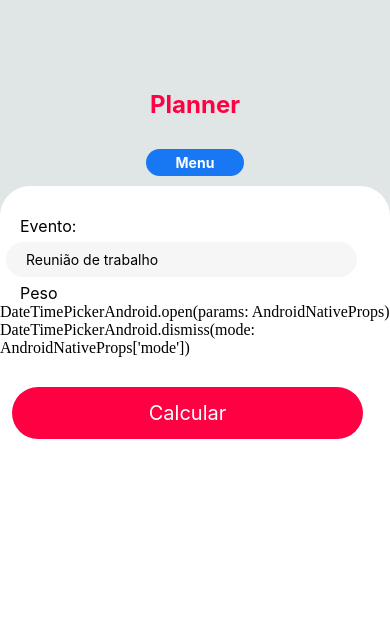
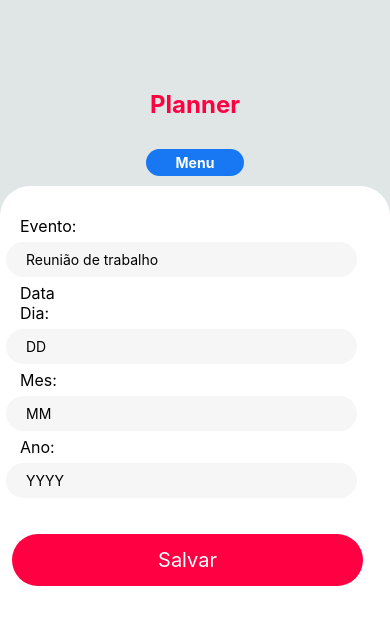
Before and after one commit to gabriegsti/plannermobile, a React Native app: screen /CreateEvento in a window 390 px wide. Shown: the top 624 px of the page. Built offline with nearby package versions, Linux system fonts and the light colour scheme.

Commit message:
começando tela de editar evento

```diff
--- a/App.js
+++ b/App.js
@@ -1,10 +1,11 @@
 import React from 'react';
 import { NavigationContainer } from '@react-navigation/native';
 import { createNativeStackNavigator } from '@react-navigation/native-stack';
-import HomeScreen  from './src/components/Home';
 import IndexEvento from './src/components/Evento';
 import Menu from './src/components/Menu';
 import CreateEvento from './src/components/Evento/create';
+import EditEvento from './src/components/Evento/edit';
+
 
 const Stack = createNativeStackNavigator();
 
@@ -15,6 +16,7 @@ export default function App() {
         <Stack.Screen options={{ headerShown: false }} name="Menu" component={ Menu }/>
         <Stack.Screen options={{ headerShown: false }} name="IndexEvento" component={ IndexEvento }/>
         <Stack.Screen options={{ headerShown: false }} name="CreateEvento" component={ CreateEvento }/>
+        <Stack.Screen options={{ headerShown: false }} name="EditEvento" component={ EditEvento }/>
        </Stack.Navigator>
     </NavigationContainer>
   );
--- a/api.js
+++ b/api.js
@@ -1,5 +1,5 @@
 
 const instance = {
-    baseURL: 'https://b799-2804-14d-5c74-a5ea-3586-55a3-9e2c-4c9a.sa.ngrok.io',
+    baseURL: 'https://0bbf-2804-14d-5c74-a5ea-b512-17a8-c46b-47b5.sa.ngrok.io',
 };
 export default instance;
--- a/package.json
+++ b/package.json
@@ -10,7 +10,7 @@
     "eject": "expo eject"
   },
   "dependencies": {
-    "@react-native-community/datetimepicker": "github:react-native-community/datetimepicker",
+    "@react-native-community/datetimepicker": "^6.1.2",
     "@react-navigation/native": "^6.0.13",
     "@react-navigation/native-stack": "^6.9.0",
     "axios": "^1.1.3",
@@ -20,6 +20,7 @@
     "react-dom": "17.0.2",
     "react-native": "0.68.2",
     "react-native-datepicker": "^1.7.2",
+    "react-native-picker-select": "^8.0.4",
     "react-native-safe-area-context": "4.2.4",
     "react-native-screens": "~3.11.1",
     "react-native-web": "0.17.7"
--- a/src/components/Evento/create.js
+++ b/src/components/Evento/create.js
@@ -7,24 +7,42 @@ import {
     Vibration,
     Pressable,
     Keyboard,
-    Button
+    Button,
+    Platform
 } from "react-native";
 import styles from "./styles/CreateEventoStyle";
-import { DateTimePickerAndroid } from '@react-native-community/datetimepicker';
 import Title from "../Title";
+import api from "../../../api";
 
-export default function CreateEvento(){
+
+function CreateEvento(){
 
     const [evento, setEvento] = useState(null);
-    const [dataDoEvento, setdataDoEvento] = useState(null);
-    const [textButton, setTextButton] = useState("Calcular");
-    const [errorMessage, seatErrorMessage] = useState(null);
-    const [date, setDate] = useState(new Date());
-    const [exibirCalendario, setExibirCalendario] = useState(false);
+    const [errorMessageDia, setErrorMessageDia] = useState(null);
+    const [errorMessageMes, setErrorMessageMes] = useState(null);
+    const [errorMessageAno, setErrorMessageAno] = useState(null);
 
-    const onChange = (event, selectedDate) => {
-        setDate(selectedDate);
-    };
+    const [dia, setDia] = useState();
+    const [mes, setMes] = useState();
+    const [ano, setAno] = useState();
+
+
+    function SalvarEvento (){
+        let date = ano + '-' + mes + '-' + dia ;
+        console.log(date);
+        fetch(api.baseURL + '/' + 'CadastrarEvento', {
+            method: 'POST',
+            headers: {
+                Accept: 'application/json',
+                'Content-Type': 'application/json'
+              },
+            body: JSON.stringify({
+                Titulo: evento,
+                Data_Hora: date
+            })
+        });
+    }
+
 
     return (
         <View style={styles.container}>
@@ -32,25 +50,50 @@ export default function CreateEvento(){
             <View style={styles.formContext}>
                 <Pressable onPress={ Keyboard.dismiss } style={styles.form}>
                     <Text style={styles.formLabel}>Evento: </Text>
-                    <Text style={styles.errorMessage}>{errorMessage}</Text>
                     <TextInput
                         style={styles.input}
                         onChangeText={setEvento}
                         value={evento}
                         placeholder="Reunião de trabalho"
                     ></TextInput>
-                    <Text style={styles.formLabel}>Peso</Text>
-                    <Text style={styles.errorMessage}>{errorMessage}</Text>
-
-                    DateTimePickerAndroid.open(params: AndroidNativeProps)
-DateTimePickerAndroid.dismiss(mode: AndroidNativeProps['mode'])
+                    <Text style={styles.formLabel}>Data</Text>
+                    <Text style={styles.formLabel}>Dia:</Text>
+                    <Text style={styles.errorMessage}>{errorMessageDia}</Text>
+                    <TextInput
+                        style={styles.input}
+                        onChangeText={setDia}
+                        value={dia}
+                        placeholder="DD"
+                        keyboardType="numeric"
+                        maxLength={2}
+                    ></TextInput>
+                    <Text style={styles.formLabel}>Mes: </Text>
+                    <Text style={styles.errorMessageMes}>{errorMessageMes}</Text>
+                    <TextInput
+                        style={styles.input}
+                        onChangeText={setMes}
+                        value={mes}
+                        placeholder="MM"
+                        keyboardType="numeric"
+                        maxLength={2}
+                    ></TextInput>
+                    <Text style={styles.formLabel}>Ano:</Text>
+                    <Text style={styles.errorMessageAno}>{errorMessageAno}</Text>
+                    <TextInput
+                        style={styles.input}
+                        onChangeText={setAno}
+                        value={ano}
+                        placeholder="YYYY"
+                        keyboardType="numeric"
+                        maxLength={4}
+                    ></TextInput>
                      <TouchableOpacity
                     style={styles.buttonCalculator}
                     onPress={()=>{
-                            validationImc()
+                        SalvarEvento()
                     }}>
                         <Text style={styles.textButtonCalculator}>
-                                {textButton}
+                            Salvar
                         </Text>
                     </TouchableOpacity>
                 </Pressable>
@@ -58,3 +101,5 @@ DateTimePickerAndroid.dismiss(mode: AndroidNativeProps['mode'])
         </View>
     )
 }
+
+export default CreateEvento;
--- a/src/components/Evento/edit.js
+++ b/src/components/Evento/edit.js
@@ -0,0 +1,106 @@
+import React, { useState } from "react";
+import {
+    View,
+    Text,
+    TextInput,
+    TouchableOpacity,
+    Vibration,
+    Pressable,
+    Keyboard,
+    Button,
+    Platform
+} from "react-native";
+import styles from "./styles/CreateEventoStyle";
+import Title from "../Title";
+import api from "../../../api";
+
+
+function EditEvento({ route }){
+    const {id_Evento, titulo, data_Hora} = route.params;
+    const [tituloInput, setTitulo] = useState(null);
+
+    const [errorMessageDia, setErrorMessageDia] = useState(null);
+    const [errorMessageMes, setErrorMessageMes] = useState(null);
+    const [errorMessageAno, setErrorMessageAno] = useState(null);
+
+    const [dia, setDia] = useState(data_Hora.substring(8, 10));
+    const [mes, setMes] = useState(data_Hora.substring(5, 7));
+    const [ano, setAno] =  useState(data_Hora.substring(0, 4));
+
+
+    function SalvarEvento (){
+        let date = ano + '-' + mes + '-' + dia ;
+        console.log(date);
+        fetch(api.baseURL + '/' + 'EditarEvento', {
+            method: 'PUT',
+            headers: {
+                Accept: 'application/json',
+                'Content-Type': 'application/json'
+              },
+            body: JSON.stringify({
+                Titulo: evento,
+                Data_Hora: date
+            })
+        });
+    }
+
+
+    return (
+        <View style={styles.container}>
+            <Title />
+            <View style={styles.formContext}>
+                <Pressable onPress={ Keyboard.dismiss } style={styles.form}>
+                    <Text style={styles.formLabel}>Evento: </Text>
+                    <TextInput
+                        style={styles.input}
+                        onChangeText={setTitulo}
+                        value={titulo}
+                        placeholder="Reunião de trabalho"
+                    ></TextInput>
+                    <Text style={styles.formLabel}>Data</Text>
+                    <Text style={styles.formLabel}>Dia:</Text>
+                    <Text style={styles.errorMessage}>{errorMessageDia}</Text>
+                    <TextInput
+                        style={styles.input}
+                        onChangeText={setDia}
+                        value={dia}
+                        placeholder="DD"
+                        keyboardType="numeric"
+                        maxLength={2}
+                    ></TextInput>
+                    <Text style={styles.formLabel}>Mes: </Text>
+                    <Text style={styles.errorMessageMes}>{errorMessageMes}</Text>
+                    <TextInput
+                        style={styles.input}
+                        onChangeText={setMes}
+                        value={mes}
+                        placeholder="MM"
+                        keyboardType="numeric"
+                        maxLength={2}
+                    ></TextInput>
+                    <Text style={styles.formLabel}>Ano:</Text>
+                    <Text style={styles.errorMessageAno}>{errorMessageAno}</Text>
+                    <TextInput
+                        style={styles.input}
+                        onChangeText={setAno}
+                        value={ano}
+                        placeholder="YYYY"
+                        keyboardType="numeric"
+                        maxLength={4}
+                    ></TextInput>
+                     <TouchableOpacity
+                    style={styles.buttonCalculator}
+                    onPress={()=>{
+                        SalvarEvento()
+                    }}>
+                        <Text style={styles.textButtonCalculator}>
+                            Salvar
+                        </Text>
+                    </TouchableOpacity>
+                </Pressable>
+            </View>
+        </View>
+    )
+}
+
+export default EditEvento;
--- a/src/components/Evento/index.js
+++ b/src/components/Evento/index.js
@@ -29,7 +29,7 @@ function IndexEvento() {
     }
     useEffect(() => {
         loadEventosList();
-    }, []);
+    }, [EventoList]);
 
     return (
         <View style={styles.container}>
@@ -55,6 +55,12 @@ function IndexEvento() {
                                 </Text>
                                 <TouchableOpacity
                                     style={styles.adornoButtonTextEventoEditar}
+                                    onPress={()=>{
+                                        navigation.navigate('EditEvento',{
+                                            id: item.id_Evento,
+                                            titulo: item.titulo,
+                                            data_Hora: item.data_Hora})
+                                        }}
                                     >
                                     <Text style={styles.menuButtonTextEvento}>Editar</Text>
                                 </TouchableOpacity>
```
Also changed, not shown: 1 other file (tests, documents, lock files or other folders). Lines whose indentation alone changed are shown as unchanged.
